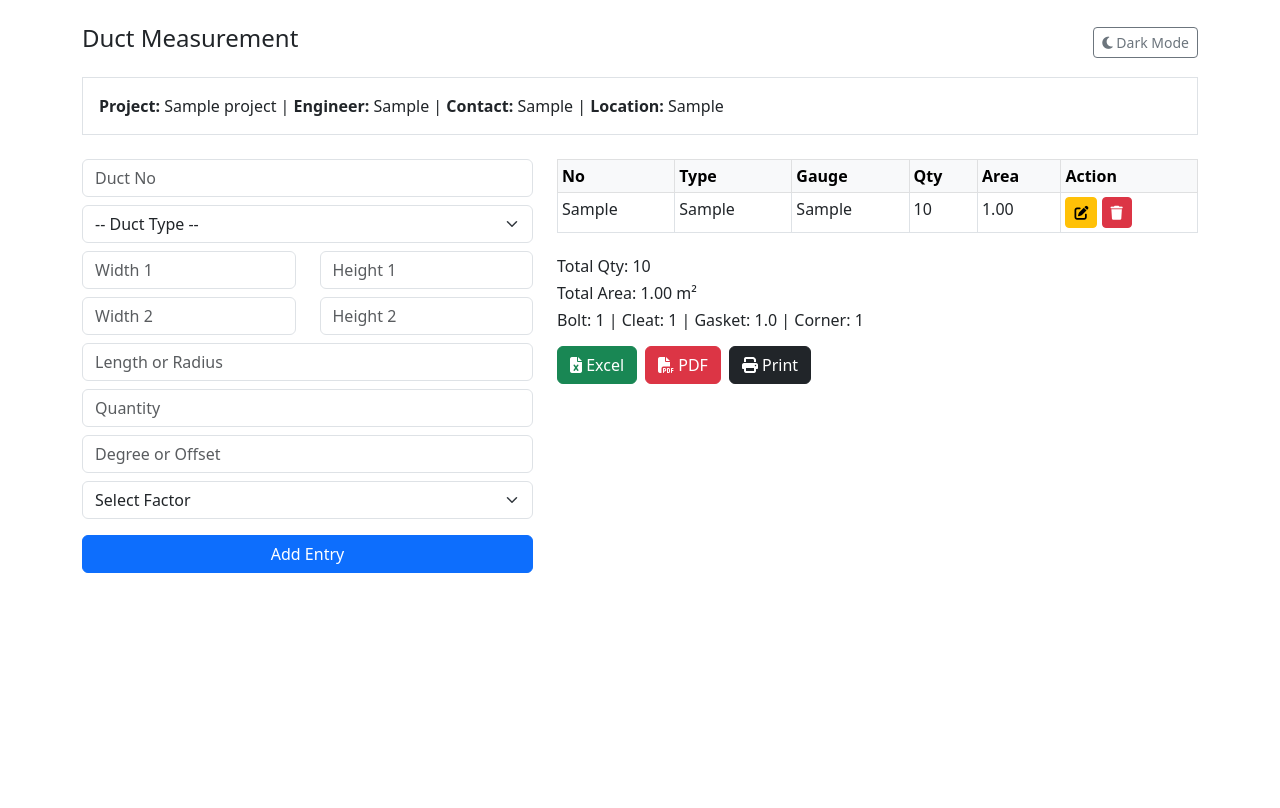
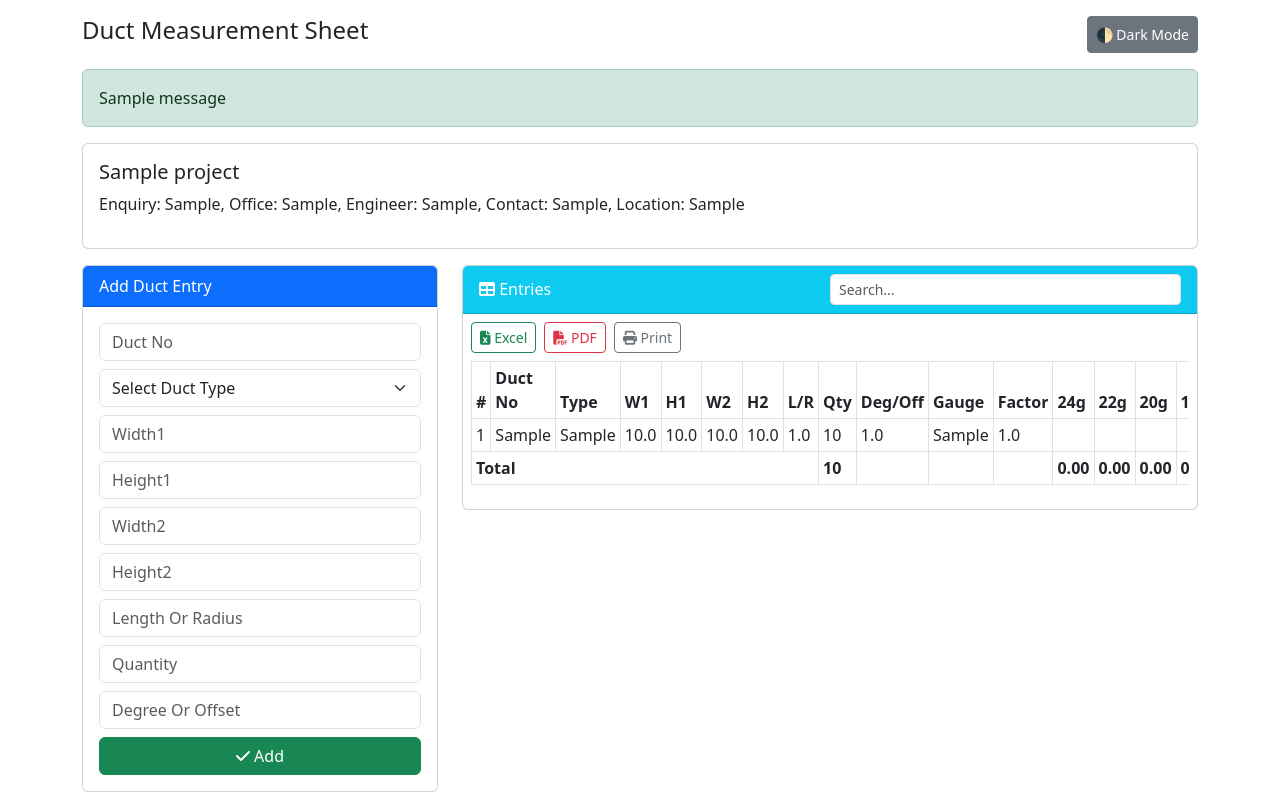
Before and after one commit to Madhan12-tech/duct-measurement, a Flask app: page /home/1 in a window 1280 px wide. Before the commit the page ends 573 px from the top, so only its background shows below. Run offline with Flask 3, Linux system fonts and the light colour scheme; tables that the repository leaves empty hold one stand-in row (values such as "Sample post"); one stand-in notice (Sample message) is shown.

Commit message:
Update duct_entry.html

```diff
--- a/templates/duct_entry.html
+++ b/templates/duct_entry.html
@@ -1,147 +1,201 @@
 <!DOCTYPE html>
 <html lang="en">
 <head>
-  <meta charset="UTF-8" />
+  <meta charset="UTF-8">
   <title>Duct Entry</title>
-  <meta name="viewport" content="width=device-width, initial-scale=1" />
-  <link href="https://cdn.jsdelivr.net/npm/bootstrap@5.3.0/dist/css/bootstrap.min.css" rel="stylesheet"/>
-  <link href="https://cdnjs.cloudflare.com/ajax/libs/font-awesome/6.5.0/css/all.min.css" rel="stylesheet"/>
+  <meta name="viewport" content="width=device-width, initial-scale=1">
+  <link href="https://cdn.jsdelivr.net/npm/bootstrap@5.3.0/dist/css/bootstrap.min.css" rel="stylesheet">
+  <link href="https://cdnjs.cloudflare.com/ajax/libs/font-awesome/6.5.0/css/all.min.css" rel="stylesheet">
   <style>
     body.dark-mode {
       background-color: #121212;
       color: #ffffff;
     }
-    .dark-mode .card, .dark-mode .modal-content {
+    .dark-mode .card {
       background-color: #1e1e1e;
-    }
-    .dark-mode input, .dark-mode select {
-      background-color: #333;
-      color: #fff;
+      color: #ffffff;
     }
     .dark-mode .table {
       color: #ffffff;
     }
+    th {
+      background-color: #0d6efd;
+      color: white;
+    }
+    tfoot td {
+      background-color: #e7f1ff;
+      font-weight: bold;
+    }
   </style>
+  <script>
+    function toggleDarkMode() {
+      document.body.classList.toggle("dark-mode");
+      localStorage.setItem("darkMode", document.body.classList.contains("dark-mode"));
+    }
+    window.onload = () => {
+      if (localStorage.getItem("darkMode") === "true") {
+        document.body.classList.add("dark-mode");
+      }
+    };
+    function filterTable() {
+      const input = document.getElementById("searchInput").value.toLowerCase();
+      const rows = document.querySelectorAll("#entriesTable tbody tr");
+      rows.forEach(row => {
+        row.style.display = row.innerText.toLowerCase().includes(input) ? "" : "none";
+      });
+    }
+  </script>
 </head>
 <body>
-<div class="container my-4">
-  <div class="d-flex justify-content-between align-items-center mb-3">
-    <h4>Duct Measurement</h4>
-    <button class="btn btn-sm btn-outline-secondary" onclick="toggleDarkMode()"><i class="fa fa-moon"></i> Dark Mode</button>
+<div class="container py-3">
+
+  <div class="d-flex justify-content-between mb-3">
+    <h4>Duct Measurement Sheet</h4>
+    <button class="btn btn-sm btn-secondary" onclick="toggleDarkMode()">🌓 Dark Mode</button>
   </div>
 
-  <div class="border p-3 mb-4">
-    <strong>Project:</strong> {{ project[1] }} |
-    <strong>Engineer:</strong> {{ project[4] }} |
-    <strong>Contact:</strong> {{ project[5] }} |
-    <strong>Location:</strong> {{ project[6] }}
+  {% with messages = get_flashed_messages() %}
+    {% if messages %}
+      <div class="alert alert-success">
+        {% for message in messages %}
+          <div>{{ message }}</div>
+        {% endfor %}
+      </div>
+    {% endif %}
+  {% endwith %}
+
+  <div class="card mb-3">
+    <div class="card-body">
+      {% if project %}
+        <h5 class="card-title">{{ project[1] }}</h5>
+        <p>Enquiry: {{ project[2] }}, Office: {{ project[3] }},
+        Engineer: {{ project[4] }}, Contact: {{ project[5] }},
+        Location: {{ project[6] }}</p>
+      {% else %}
+        <p>No project selected</p>
+      {% endif %}
+    </div>
   </div>
 
   <div class="row">
-    <!-- Duct Entry Form -->
-    <div class="col-md-5 mb-4">
-      <form method="POST" action="{{ url_for('add_duct') }}">
+    <!-- Form -->
+    <div class="col-md-4">
+      <div class="card">
+        <div class="card-header bg-primary text-white">
+          {{ edit_entry and "Edit Duct Entry" or "Add Duct Entry" }}
+        </div>
+        <div class="card-body">
+          <form method="POST" action="/add_duct">
+            <input type="hidden" name="id" value="{{ edit_entry[0] if edit_entry else '' }}">
             <input type="hidden" name="project_id" value="{{ project_id }}">
-        <input type="hidden" name="id" value="{{ edit_entry[0] if edit_entry else '' }}">
 
-        <div class="mb-2"><input type="text" name="duct_no" class="form-control" placeholder="Duct No" required value="{{ edit_entry[2] if edit_entry else '' }}"></div>
+            <div class="mb-2"><input class="form-control" name="duct_no" placeholder="Duct No" required value="{{ edit_entry[2] if edit_entry else '' }}"></div>
 
             <div class="mb-2">
-          <select name="duct_type" class="form-select" required>
-            <option value="">-- Duct Type --</option>
-            {% for t in ['ST', 'RED', 'OFFSET', 'SHOE', 'DUM', 'ELB', 'VANES'] %}
+              <select class="form-select" name="duct_type" required id="duct_type" onchange="toggleFactorField()">
+                <option value="">Select Duct Type</option>
+                {% for t in ['ST','SHOE','RED','OFFSET','DUM','ELB','VANES'] %}
                   <option value="{{ t }}" {% if edit_entry and edit_entry[3] == t %}selected{% endif %}>{{ t }}</option>
                 {% endfor %}
               </select>
             </div>
 
-        <div class="row mb-2">
-          <div class="col"><input type="number" step="any" name="width1" class="form-control" placeholder="Width 1" required value="{{ edit_entry[4] if edit_entry else '' }}"></div>
-          <div class="col"><input type="number" step="any" name="height1" class="form-control" placeholder="Height 1" required value="{{ edit_entry[5] if edit_entry else '' }}"></div>
+            {% set fields = ['width1','height1','width2','height2','length_or_radius','quantity','degree_or_offset'] %}
+            {% for i in range(4, 11) %}
+              <div class="mb-2">
+                <input class="form-control" type="number" step="any" name="{{ fields[loop.index0] }}"
+                placeholder="{{ fields[loop.index0]|replace('_',' ')|title }}" value="{{ edit_entry[i] if edit_entry else '' }}">
+              </div>
+            {% endfor %}
+
+            <div class="mb-2" id="factor_field" style="display: none;">
+              <input class="form-control" type="number" step="any" name="factor" placeholder="Factor" value="{{ edit_entry[11] if edit_entry else '1.5' }}">
             </div>
 
-        <div class="row mb-2">
-          <div class="col"><input type="number" step="any" name="width2" class="form-control" placeholder="Width 2" value="{{ edit_entry[6] if edit_entry else '' }}"></div>
-          <div class="col"><input type="number" step="any" name="height2" class="form-control" placeholder="Height 2" value="{{ edit_entry[7] if edit_entry else '' }}"></div>
+            <button type="submit" class="btn btn-success w-100">
+              <i class="fa fa-check"></i> {{ edit_entry and "Update" or "Add" }}
+            </button>
+          </form>
+        </div>
+      </div>
     </div>
 
-        <div class="mb-2"><input type="number" step="any" name="length_or_radius" class="form-control" placeholder="Length or Radius" required value="{{ edit_entry[8] if edit_entry else '' }}"></div>
-
-        <div class="mb-2"><input type="number" name="quantity" class="form-control" placeholder="Quantity" required value="{{ edit_entry[9] if edit_entry else '' }}"></div>
-
-        <div class="mb-2"><input type="number" step="any" name="degree_or_offset" class="form-control" placeholder="Degree or Offset" value="{{ edit_entry[10] if edit_entry else '' }}"></div>
-
-        <div class="mb-3">
-          <select name="factor" class="form-select">
-            <option value="1.0">Select Factor</option>
-            {% for f in [1.0, 1.2, 1.5, 1.8, 2.0] %}
-              <option value="{{ f }}" {% if edit_entry and edit_entry[11] == f %}selected{% endif %}>{{ f }}</option>
-            {% endfor %}
-          </select>
+    <!-- Table -->
+    <div class="col-md-8">
+      <div class="card">
+        <div class="card-header bg-info text-white d-flex justify-content-between align-items-center">
+          <span><i class="fa fa-table"></i> Entries</span>
+          <input class="form-control form-control-sm w-50" id="searchInput" onkeyup="filterTable()" placeholder="Search...">
+        </div>
+        <div class="card-body p-2">
+          <div class="d-flex gap-2 mb-2 flex-wrap">
+            <form method="get" action="/export_excel/{{ project_id }}"><button class="btn btn-outline-success btn-sm"><i class="fa fa-file-excel"></i> Excel</button></form>
+            <form method="get" action="/export_pdf/{{ project_id }}"><button class="btn btn-outline-danger btn-sm"><i class="fa fa-file-pdf"></i> PDF</button></form>
+            <button onclick="window.print()" class="btn btn-outline-secondary btn-sm"><i class="fa fa-print"></i> Print</button>
           </div>
 
-        <div class="d-grid">
-          <button type="submit" class="btn btn-primary">
-            {% if edit_entry %}Update Entry{% else %}Add Entry{% endif %}
-          </button>
-        </div>
-      </form>
-    </div>
-
-    <!-- Duct Entry Table -->
-    <div class="col-md-7">
-      {% if entries %}
-        <table class="table table-bordered table-sm table-hover">
-          <thead class="table-light">
+          <div class="table-responsive">
+            <table class="table table-bordered table-sm" id="entriesTable">
+              <thead>
                 <tr>
-              <th>No</th>
-              <th>Type</th>
-              <th>Gauge</th>
-              <th>Qty</th>
-              <th>Area</th>
-              <th>Action</th>
+                  <th>#</th><th>Duct No</th><th>Type</th><th>W1</th><th>H1</th><th>W2</th><th>H2</th><th>L/R</th>
+                  <th>Qty</th><th>Deg/Off</th><th>Gauge</th><th>Factor</th>
+                  <th>24g</th><th>22g</th><th>20g</th><th>18g</th>
+                  <th>Area</th><th>Bolts</th><th>Cleat</th><th>Gasket</th><th>Corner</th><th>Action</th>
                 </tr>
               </thead>
               <tbody>
                 {% for e in entries %}
                 <tr>
-                <td>{{ e[2] }}</td>
-                <td>{{ e[3] }}</td>
-                <td>{{ e[12] }}</td>
-                <td>{{ e[9] }}</td>
+                  <td>{{ loop.index }}</td>
+                  <td>{{ e[2] }}</td><td>{{ e[3] }}</td><td>{{ e[4] }}</td><td>{{ e[5] }}</td>
+                  <td>{{ e[6] }}</td><td>{{ e[7] }}</td><td>{{ e[8] }}</td><td>{{ e[9] }}</td>
+                  <td>{{ e[10] }}</td><td>{{ e[12] }}</td><td>{{ e[11] }}</td>
+                  <td>{{ "%.2f"|format(e[13]) if e[12] == '24g' else '' }}</td>
+                  <td>{{ "%.2f"|format(e[13]) if e[12] == '22g' else '' }}</td>
+                  <td>{{ "%.2f"|format(e[13]) if e[12] == '20g' else '' }}</td>
+                  <td>{{ "%.2f"|format(e[13]) if e[12] == '18g' else '' }}</td>
                   <td>{{ "%.2f"|format(e[13]) }}</td>
+                  <td>{{ e[14] }}</td><td>{{ e[15] }}</td><td>{{ "%.2f"|format(e[16]) }}</td><td>{{ e[17] }}</td>
                   <td>
-                  <a href="{{ url_for('edit_duct', id=e[0]) }}" class="btn btn-sm btn-warning"><i class="fa fa-edit"></i></a>
-                  <a href="{{ url_for('delete_duct', id=e[0]) }}" class="btn btn-sm btn-danger" onclick="return confirm('Delete this entry?')"><i class="fa fa-trash"></i></a>
+                    <a href="/edit/{{ e[0] }}" class="text-primary"><i class="fa fa-edit"></i></a>
+                    <a href="/delete/{{ e[0] }}" onclick="return confirm('Delete?')" class="text-danger"><i class="fa fa-trash"></i></a>
                   </td>
                 </tr>
                 {% endfor %}
               </tbody>
+              <tfoot>
+                <tr>
+                  <td colspan="8"><strong>Total</strong></td>
+                  <td>{{ total_qty }}</td><td></td><td></td><td></td>
+                  <td>{{ "%.2f"|format(area_24g) }}</td>
+                  <td>{{ "%.2f"|format(area_22g) }}</td>
+                  <td>{{ "%.2f"|format(area_20g) }}</td>
+                  <td>{{ "%.2f"|format(area_18g) }}</td>
+                  <td>{{ "%.2f"|format(total_area) }}</td>
+                  <td>{{ total_bolts }}</td>
+                  <td>{{ total_cleat }}</td>
+                  <td>{{ "%.2f"|format(total_gasket) }}</td>
+                  <td>{{ total_corner }}</td><td></td>
+                </tr>
+              </tfoot>
             </table>
-
-        <div class="mt-4">
-          <h6>Total Qty: {{ total_qty }}</h6>
-          <h6>Total Area: {{ "%.2f"|format(total_area) }} m²</h6>
-          <h6>Bolt: {{ total_bolts }} | Cleat: {{ total_cleat }} | Gasket: {{ total_gasket }} | Corner: {{ total_corner }}</h6>
           </div>
 
-        <div class="mt-3 d-flex gap-2">
-          <a href="{{ url_for('export_excel', project_id=project_id) }}" class="btn btn-success"><i class="fa fa-file-excel"></i> Excel</a>
-          <a href="{{ url_for('export_pdf', project_id=project_id) }}" class="btn btn-danger"><i class="fa fa-file-pdf"></i> PDF</a>
-          <button class="btn btn-dark" onclick="window.print()"><i class="fa fa-print"></i> Print</button>
         </div>
-      {% else %}
-        <p>No entries found.</p>
-      {% endif %}
+      </div>
     </div>
   </div>
 </div>
 
 <script>
-  function toggleDarkMode() {
-    document.body.classList.toggle("dark-mode");
+  function toggleFactorField() {
+    const type = document.getElementById("duct_type").value;
+    document.getElementById("factor_field").style.display = ["RED", "OFFSET", "SHOE", "ELB"].includes(type) ? 'block' : 'none';
   }
+  toggleFactorField();
 </script>
+
 <script src="https://cdn.jsdelivr.net/npm/bootstrap@5.3.0/dist/js/bootstrap.bundle.min.js"></script>
 </body>
 </html>
```
Lines whose indentation alone changed are shown as unchanged.
